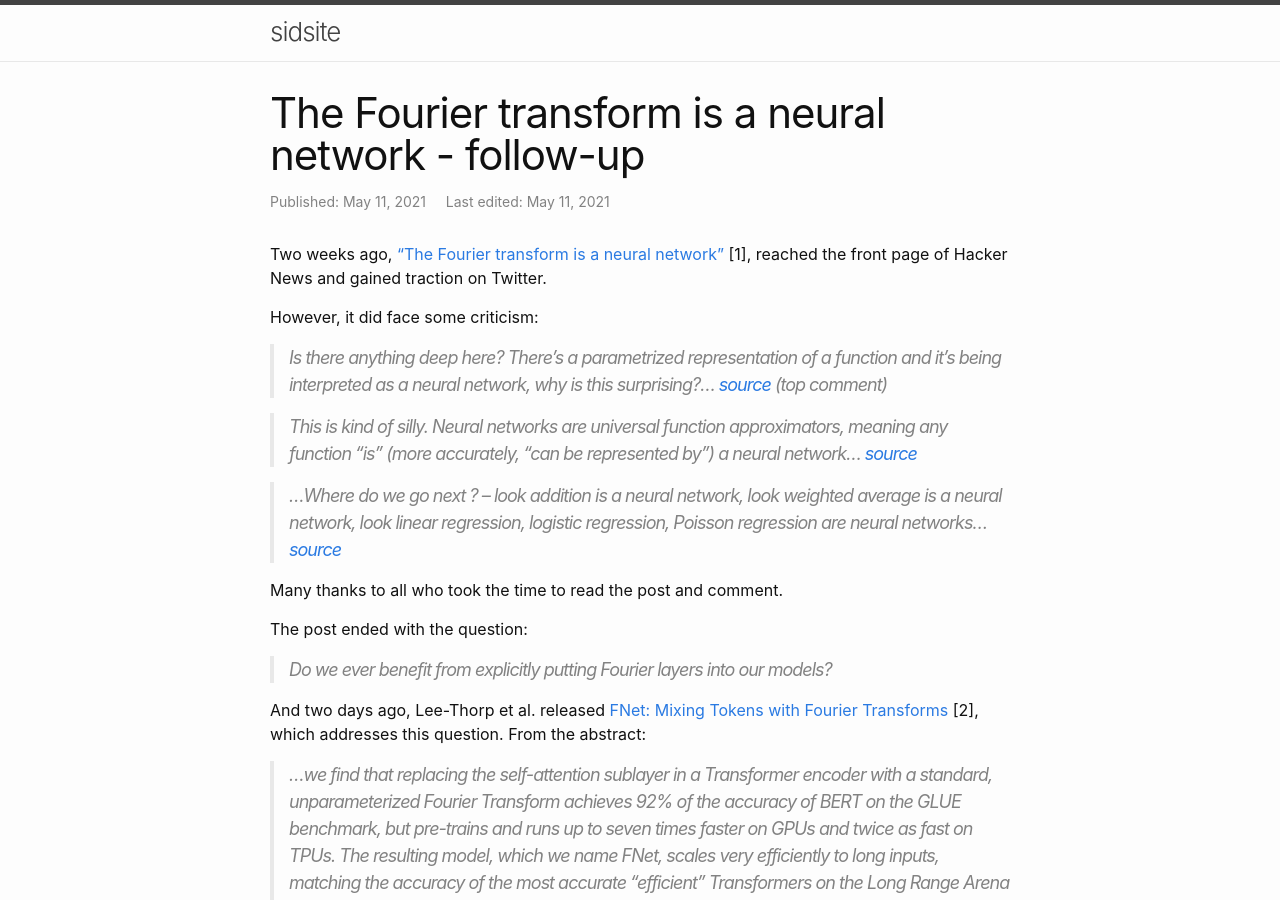
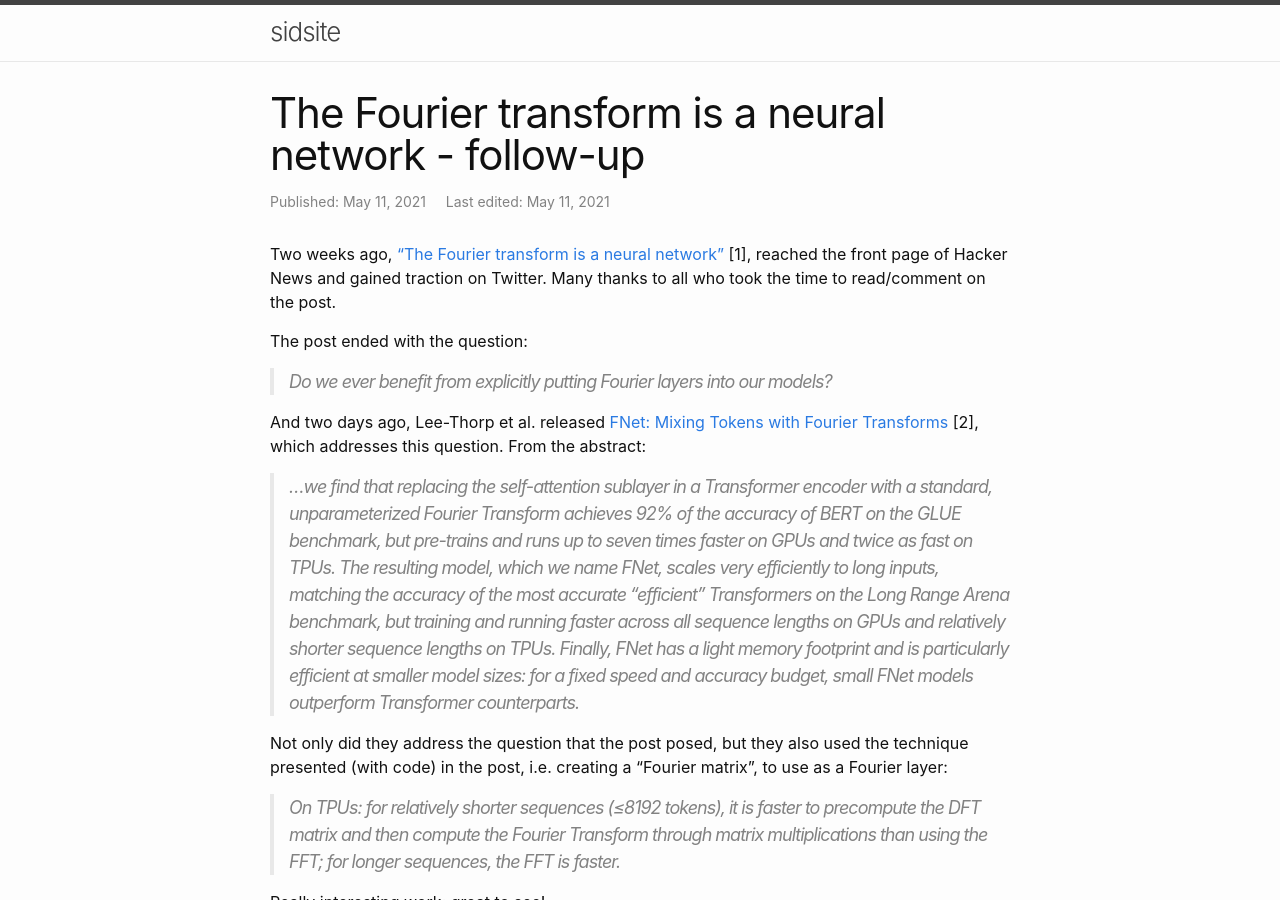
Before and after one commit to sradc/sradc.github.io, a Jekyll site: the page built from _posts/2021-05-11-fourier-nets2.md, in a window 1280 px wide and 900 px high. Built offline with Jekyll 4.4.1, drawn with Linux system fonts in a browser that asks for light colours; comment, search, counter and statistics services are not loaded.

Commit message:
removed the criticisms

```diff
--- a/_posts/2021-05-11-fourier-nets2.md
+++ b/_posts/2021-05-11-fourier-nets2.md
@@ -9,17 +9,7 @@ nolink: false
 ---
 
 Two weeks ago, ["The Fourier transform is a neural network"](https://sidsite.com/posts/fourier-nets/) [1], reached the front page of Hacker News and gained traction on Twitter.
-
-However, it did face some criticism:
-
-> Is there anything deep here? There's a parametrized representation of a function and it's being interpreted as a neural network, why is this surprising?...
-[source](https://news.ycombinator.com/item?id=26981283) (top comment)
-
-> This is kind of silly. Neural networks are universal function approximators, meaning any function "is" (more accurately, "can be represented by") a neural network... [source](https://news.ycombinator.com/item?id=26981090)
-
-> ...Where do we go next ? -- look addition is a neural network, look weighted average is a neural network, look linear regression, logistic regression, Poisson regression are neural networks... [source](https://news.ycombinator.com/item?id=26980700)
-
-Many thanks to all who took the time to read the post and comment.
+Many thanks to all who took the time to read/comment on the post.
 
 The post ended with the question:
 
```
